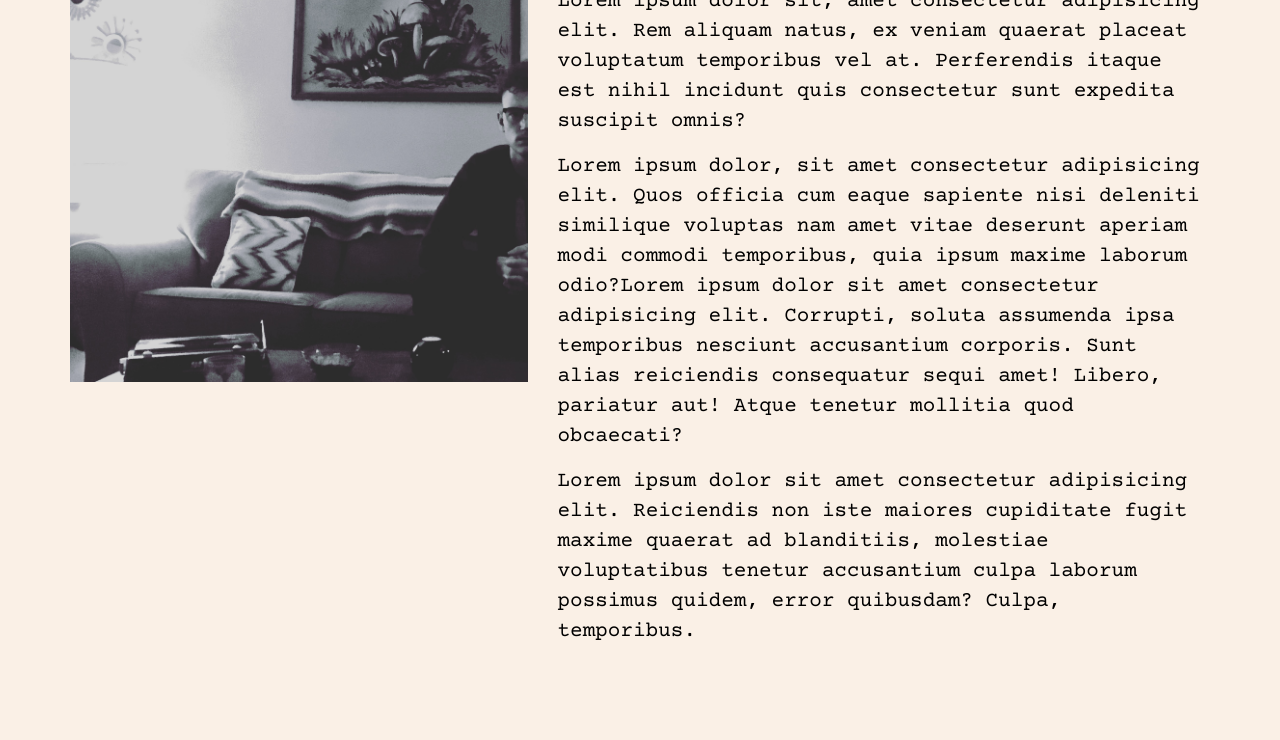
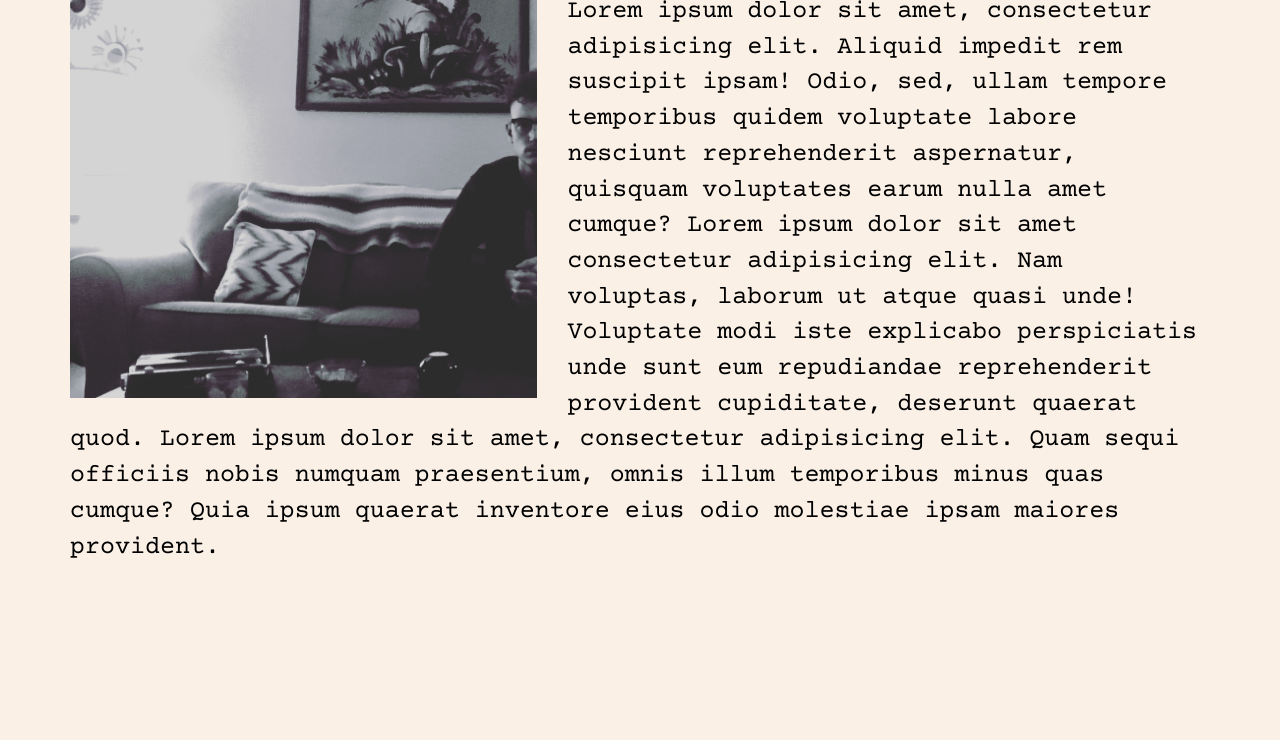
Before and after one commit to drakewilcox/portfolio, a plain HTML site: page about.html in a window 1280 px wide. Shown: the part 196-936 px from the top of the page. After the commit the page ends 800 px from the top, so only its background shows below. Drawn offline with nearby package versions, Linux system fonts and the light colour scheme.

Commit message:
add changes to the about page using floats and the box model to mimic the jumbotron element on the home page but allow the text to wrap around image.

```diff
--- a/about.html
+++ b/about.html
@@ -24,17 +24,12 @@
   </div>
   </nav>
 
-  <div class="container jumbotron">
-    <div class="row">
-      <div class="col-lg-5">
-        <img src="img/about.JPG" alt="profile photo">
-      </div>
-      <div class="col-lg-7">
-        <h2>ABOUT:</h2>
-        <p>Lorem ipsum dolor sit, amet consectetur adipisicing elit. Rem aliquam natus, ex veniam quaerat placeat voluptatum temporibus vel at. Perferendis itaque est nihil incidunt quis consectetur sunt expedita suscipit omnis?</p>
-        <p>Lorem ipsum dolor, sit amet consectetur adipisicing elit. Quos officia cum eaque sapiente nisi deleniti similique voluptas nam amet vitae deserunt aperiam modi commodi temporibus, quia ipsum maxime laborum odio?Lorem ipsum dolor sit amet consectetur adipisicing elit. Corrupti, soluta assumenda ipsa temporibus nesciunt accusantium corporis. Sunt alias reiciendis consequatur sequi amet! Libero, pariatur aut! Atque tenetur mollitia quod obcaecati?</p>
-        <p>Lorem ipsum dolor sit amet consectetur adipisicing elit. Reiciendis non iste maiores cupiditate fugit maxime quaerat ad blanditiis, molestiae voluptatibus tenetur accusantium culpa laborum possimus quidem, error quibusdam? Culpa, temporibus.</p>
-      </div>
+  <div class="container about">
+    <img class="about-img" src="img/about.JPG" alt="profile photo">
+    <div class="about-text">
+      <h2>About:</h2>
+        <p>Lorem ipsum dolor sit amet, consectetur adipisicing elit. Aliquid impedit rem suscipit ipsam! Odio, sed, ullam tempore temporibus quidem voluptate labore nesciunt reprehenderit aspernatur, quisquam voluptates earum nulla amet cumque? Lorem ipsum dolor sit amet consectetur adipisicing elit. Nam voluptas, laborum ut atque quasi unde! Voluptate modi iste explicabo perspiciatis unde sunt eum repudiandae reprehenderit provident cupiditate, deserunt quaerat quod. Lorem ipsum dolor sit amet, consectetur adipisicing elit. Quam sequi officiis nobis numquam praesentium, omnis illum temporibus minus quas cumque? Quia ipsum quaerat inventore eius odio molestiae ipsam maiores provident.</p>
+
     </div>
   </div>
 
--- a/css/styles.css
+++ b/css/styles.css
@@ -28,3 +28,22 @@ body {
 .special {
   color: black;
 }
+.project-head {
+  text-align: center;
+}
+.title {
+  text-align: center;
+}
+.about {
+  margin-top: 75px;
+}
+
+.about-img {
+  width: 41%;
+  float: left;
+  margin-right: 30px;
+}
+.about-text {
+  font-size: 25px;
+  color: black;
+}
```
Also changed, not shown: projects.html (+9 -4 lines), img/project1.png (added).
